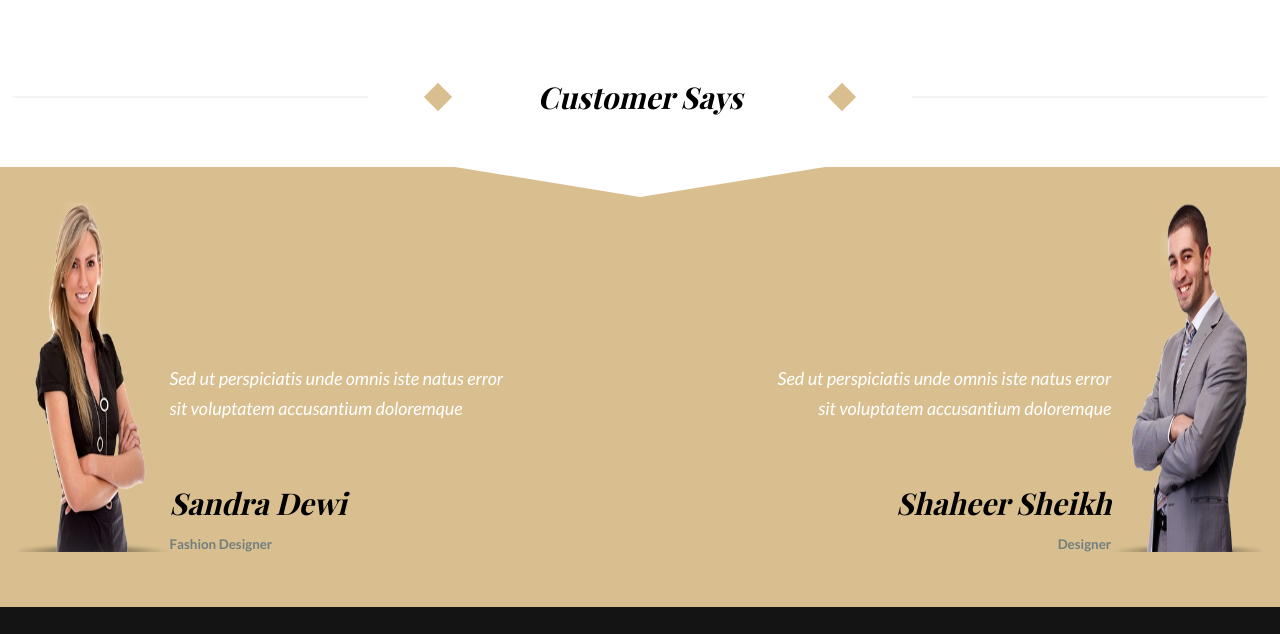
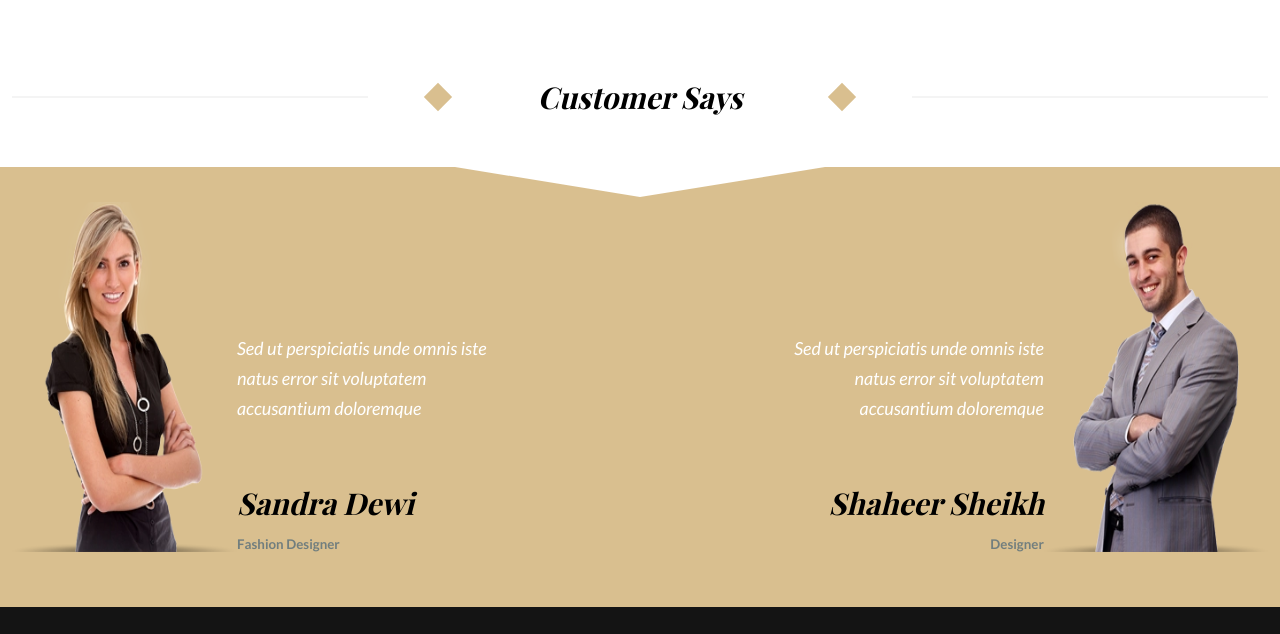
Before and after one commit to rajnijan/shopia, a plain HTML site: page index.html in a window 1280 px wide. Shown: the part 3401-4035 px from the top of the page. Drawn offline with nearby package versions, Linux system fonts and the light colour scheme; a web font is replaced by a local one.

Commit message:
changes in responsive

```diff
--- a/css/style.css
+++ b/css/style.css
@@ -190,6 +190,7 @@ h2.heading span::after{ content: ''; position: absolute; right: 60px; top: 50%;
 
 .customer-img img{max-width: 100%; height: 350px;}
 
+
 /* Footer */
 .footer{background: #141414; border-bottom: solid 40px #000000; padding: 30px 0px 70px; color: #fff;}
 .footer h3{font-size: 16px; margin: 40px 0; text-transform: uppercase;}
@@ -222,6 +223,9 @@ h2.heading span::after{ content: ''; position: absolute; right: 60px; top: 50%;
 
 
 /* Responsive */
+@media screen and (min-width:1000px){
+    .customer-says{width: 70%;}
+}
 
 
 /* above tablet */
```
